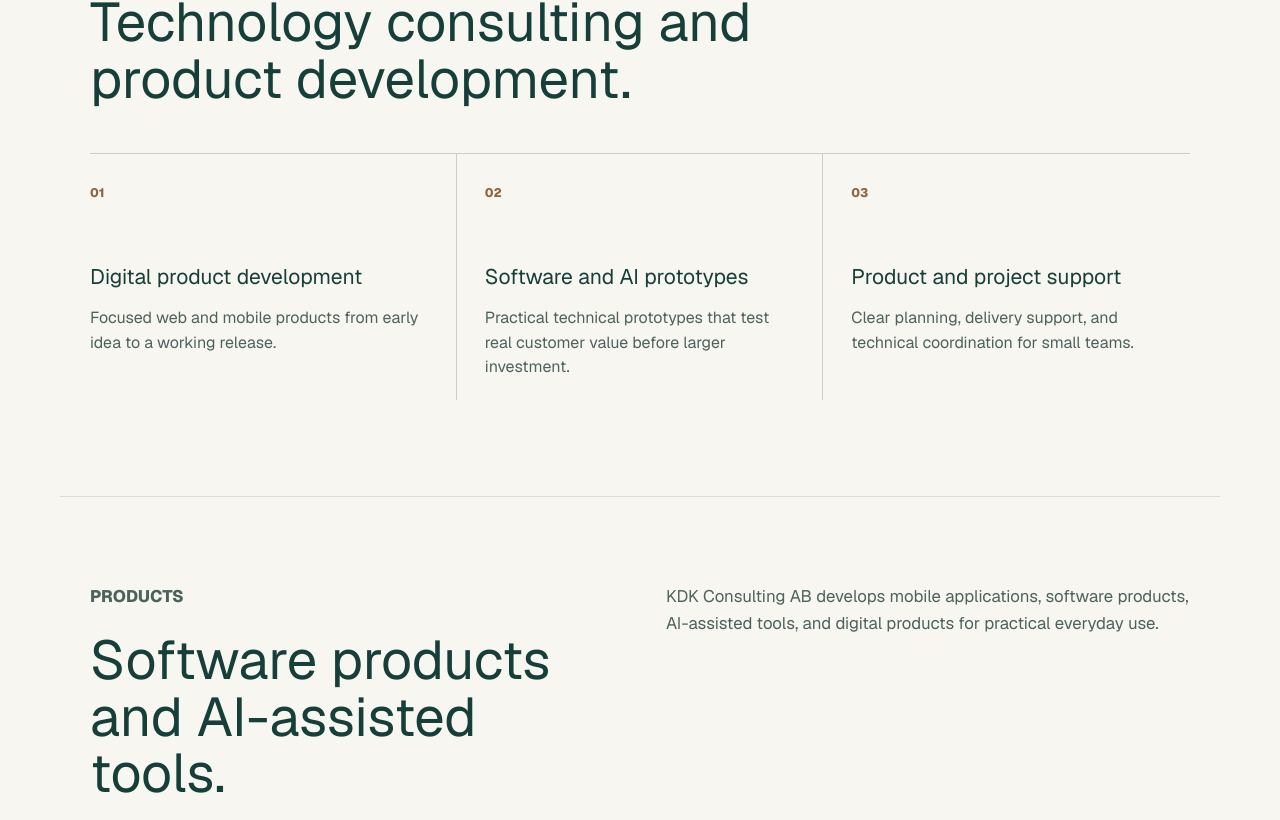
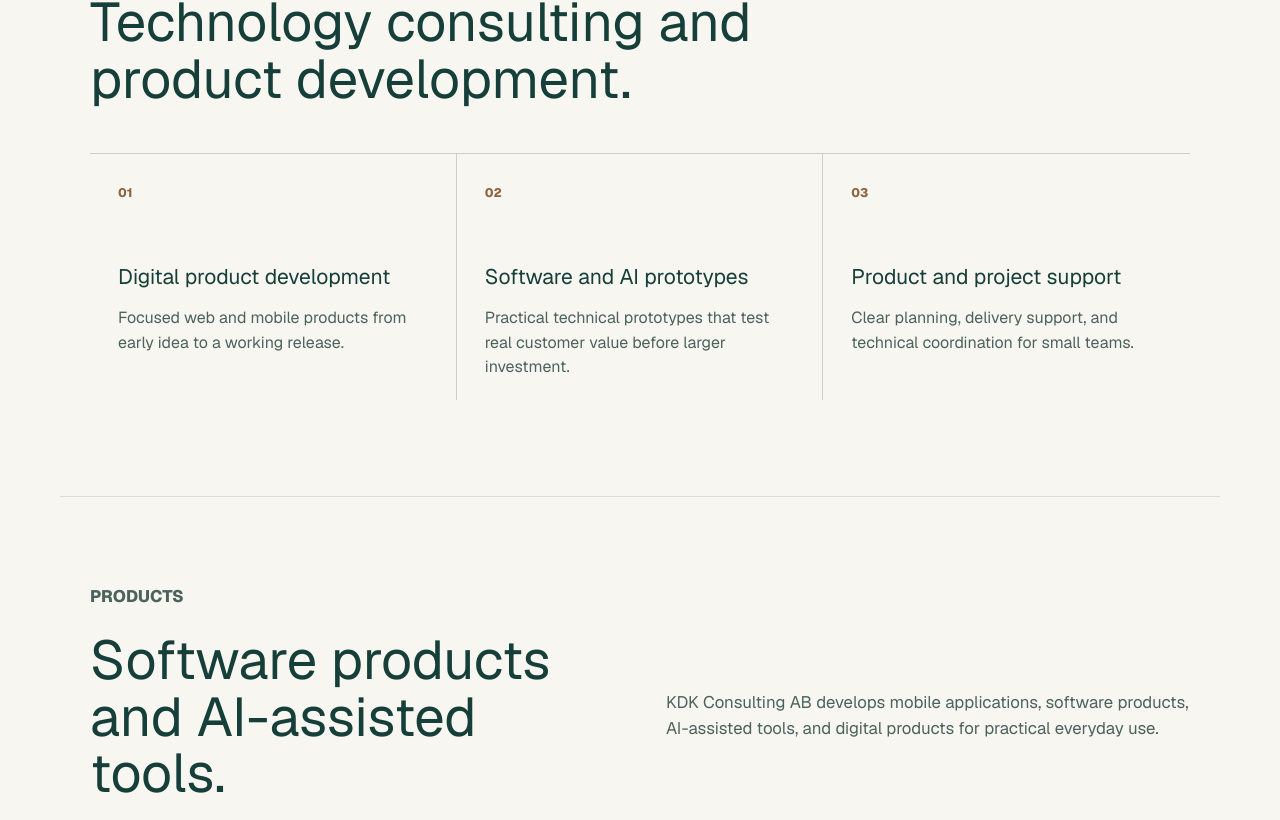
Before and after one commit to kdkconsultingab-byte/kdk-consulting, a Next.js app: page / in a window 1280 px wide. Shown: the part 1220-2040 px from the top of the page. Built offline with nearby package versions, Linux system fonts and the light colour scheme.

Commit message:
Refine service and product spacing

```diff
--- a/app/globals.css
+++ b/app/globals.css
@@ -52,14 +52,14 @@ h1 { font-size: 5.6rem; line-height: .98; margin-bottom: 28px; max-width: 1120px
 .services { padding: 84px 30px 96px; }
 h2 { font-size: 3.4rem; line-height: 1.04; margin-bottom: 46px; max-width: 760px; }
 .service-grid { border-top: 1px solid #c7d1c9; display: grid; grid-template-columns: repeat(3, 1fr); }
-.service-grid article { border-right: 1px solid #c7d1c9; min-height: 245px; padding: 26px 28px 20px 0; transition: border-color 220ms ease, box-shadow 220ms ease, transform 220ms ease; }
+.service-grid article { border-right: 1px solid #c7d1c9; min-height: 245px; padding: 26px 28px 20px; transition: border-color 220ms ease, box-shadow 220ms ease, transform 220ms ease; }
 .service-grid article:hover { border-color: rgb(23 63 58 / 28%); box-shadow: 0 14px 34px rgb(23 63 58 / 10%); transform: translateY(-5px); }
-.service-grid article + article { padding-left: 28px; }
 .service-grid article:last-child { border-right: 0; }
 .service-grid span { color: var(--accent); font-size: .78rem; font-weight: 800; }
 h3 { font-size: 1.32rem; margin: 57px 0 13px; }
 .service-grid p, .contact p { color: var(--muted); font-size: 1rem; line-height: 1.55; }
 .product { border-top: 1px solid var(--line); display: grid; gap: 52px; grid-template-columns: 1fr 1fr; padding: 86px 30px 96px; }
+.product > p { align-self: center; }
 .contact { margin-top: 0; padding: 100px 30px 112px; background: #173f3a; color: #f7f5f0; max-width: none; }
 .contact > * { max-width: 1160px; margin-left: auto; margin-right: auto; }
 .contact .eyebrow { color: #e7c39e; }
@@ -132,9 +132,10 @@ footer { max-width: none; background: #173f3a; border-top: 1px solid #58726c; co
   .facts div { grid-template-columns: 1fr; gap: 6px; }
   .services { padding: 68px 24px 76px; }
   .service-grid { grid-template-columns: 1fr; }
-  .service-grid article, .service-grid article + article { border-bottom: 1px solid #c7d1c9; border-right: 0; min-height: 180px; padding: 24px 0; }
+  .service-grid article { border-bottom: 1px solid #c7d1c9; border-right: 0; min-height: 180px; padding: 24px 0; }
   .service-grid article:last-child { border-bottom: 0; }
   h3 { margin-top: 28px; }
+  .product > p { align-self: start; }
   .contact { padding: 76px 24px 88px; }
   .email { font-size: 1.38rem; }
 }
```
Also changed, not shown: 1 other file (tests, documents, lock files or other folders).
